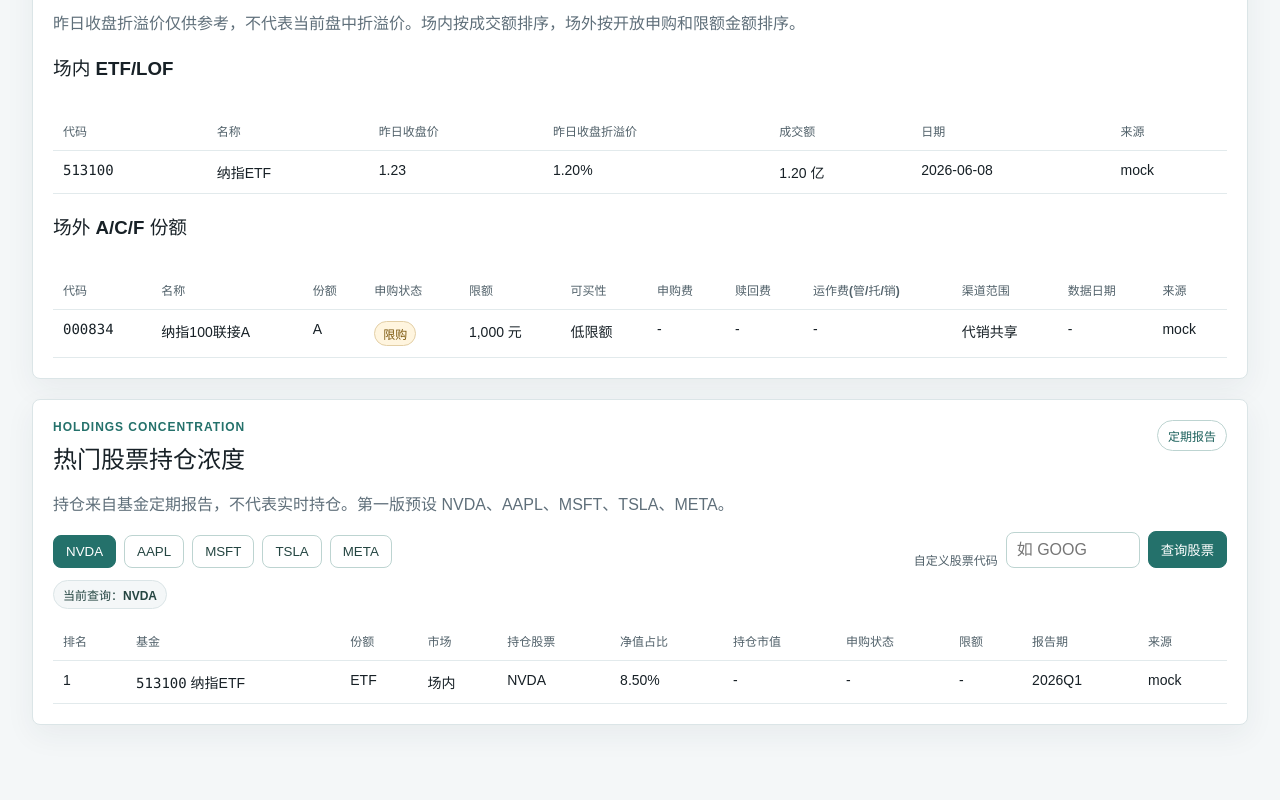
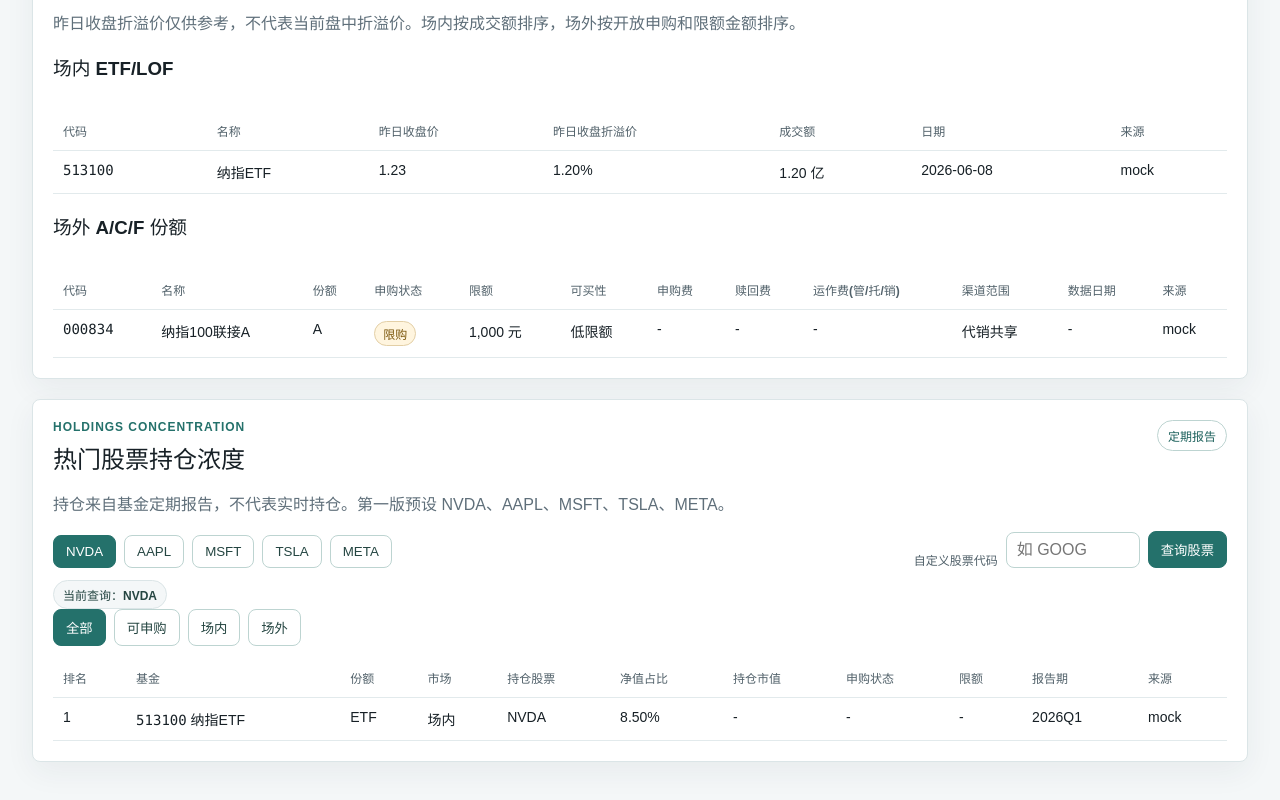
Before and after one commit to shirleynju80-max/globaletf, a React (Vite) app: page / in a window 1280 px wide. Shown: the part 356-1156 px from the top of the page. Built offline with nearby package versions, Linux system fonts and the light colour scheme; no server answers.

Commit message:
Filter stock concentration rows

```diff
--- a/src/ui/StockConcentration.tsx
+++ b/src/ui/StockConcentration.tsx
@@ -2,6 +2,14 @@
 import type { StockConcentrationRow } from "../db/repositories";
 
 const STOCK_OPTIONS = ["NVDA", "AAPL", "MSFT", "TSLA", "META"];
+const FILTER_OPTIONS = [
+  { key: "all", label: "全部" },
+  { key: "purchasable", label: "可申购" },
+  { key: "on_exchange", label: "场内" },
+  { key: "off_exchange", label: "场外" }
+] as const;
+
+type StockFilter = (typeof FILTER_OPTIONS)[number]["key"];
 
 interface Props {
   selectedStock: string;
@@ -11,6 +19,8 @@
 
 export function StockConcentration({ selectedStock, rows, onSelectStock }: Props) {
   const [customStock, setCustomStock] = useState("");
+  const [filter, setFilter] = useState<StockFilter>("all");
+  const filteredRows = rows.filter((row) => matchesFilter(row, filter));
 
   function submitCustomStock(event: FormEvent<HTMLFormElement>) {
     event.preventDefault();
@@ -56,6 +66,18 @@
         </form>
       </div>
       <p className="query-chip">当前查询：{selectedStock}</p>
+      <div className="segmented-control stock-filter" aria-label="筛选持仓基金">
+        {FILTER_OPTIONS.map((option) => (
+          <button
+            key={option.key}
+            className={filter === option.key ? "active" : ""}
+            type="button"
+            onClick={() => setFilter(option.key)}
+          >
+            {option.label}
+          </button>
+        ))}
+      </div>
 
       <div className="table-wrap">
         <table>
@@ -75,12 +97,12 @@
             </tr>
           </thead>
           <tbody>
-            {rows.length === 0 ? (
+            {filteredRows.length === 0 ? (
               <tr>
                 <td colSpan={11}>暂无 {selectedStock} 持仓数据</td>
               </tr>
             ) : (
-              rows.map((row, index) => (
+              filteredRows.map((row, index) => (
                 <tr key={`${row.fundCode}-${row.stockCode}-${row.reportPeriod}`}>
                   <td>{index + 1}</td>
                   <td>
@@ -103,6 +125,13 @@
       </div>
     </section>
   );
+}
+
+function matchesFilter(row: StockConcentrationRow, filter: StockFilter): boolean {
+  if (filter === "on_exchange") return row.venue === "on_exchange";
+  if (filter === "off_exchange") return row.venue === "off_exchange";
+  if (filter === "purchasable") return row.venue === "on_exchange" || row.purchaseStatus === "open" || row.purchaseStatus === "limited";
+  return true;
 }
 
 function formatVenue(venue: string): string {
```
Also changed, not shown: 1 other file (tests, documents, lock files or other folders).
